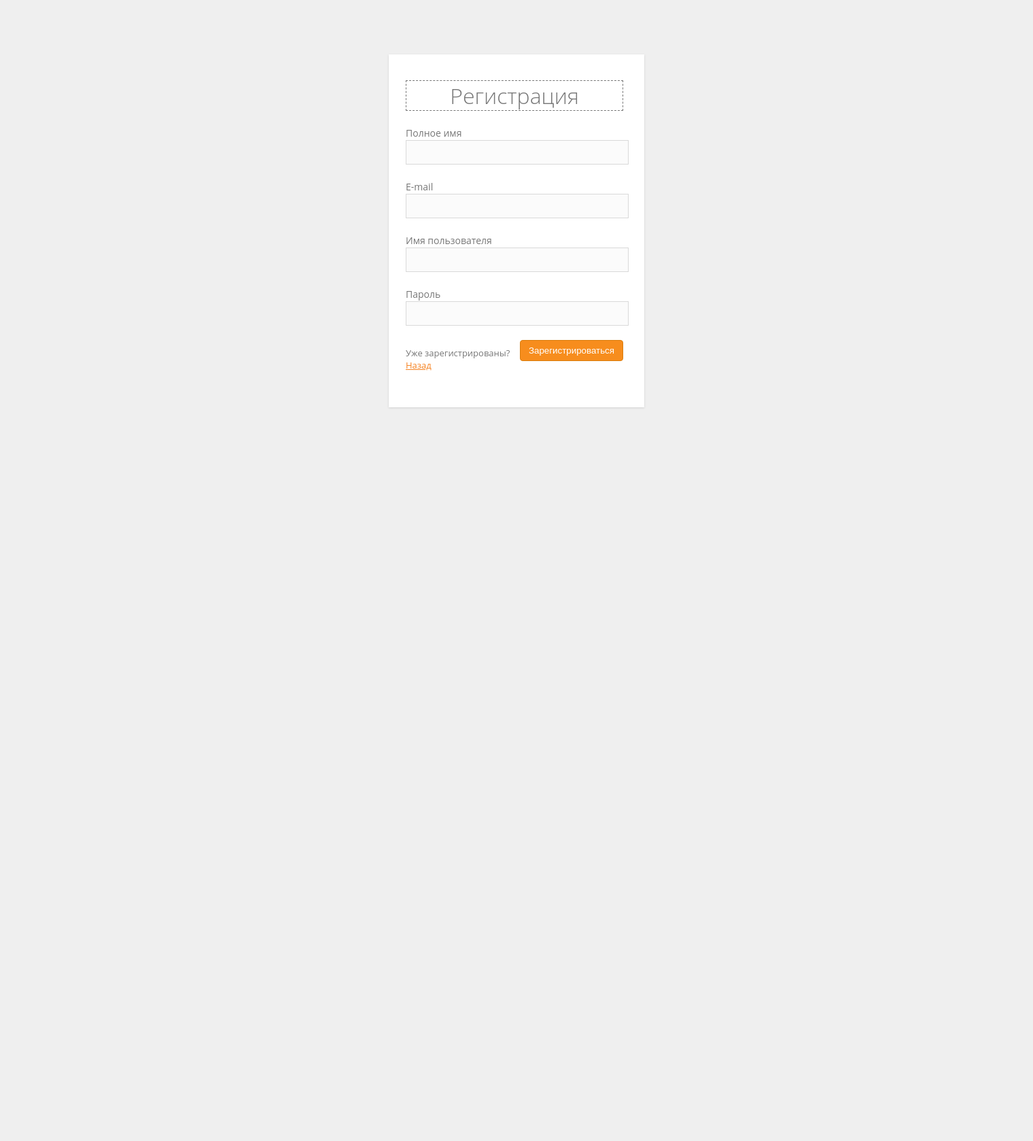
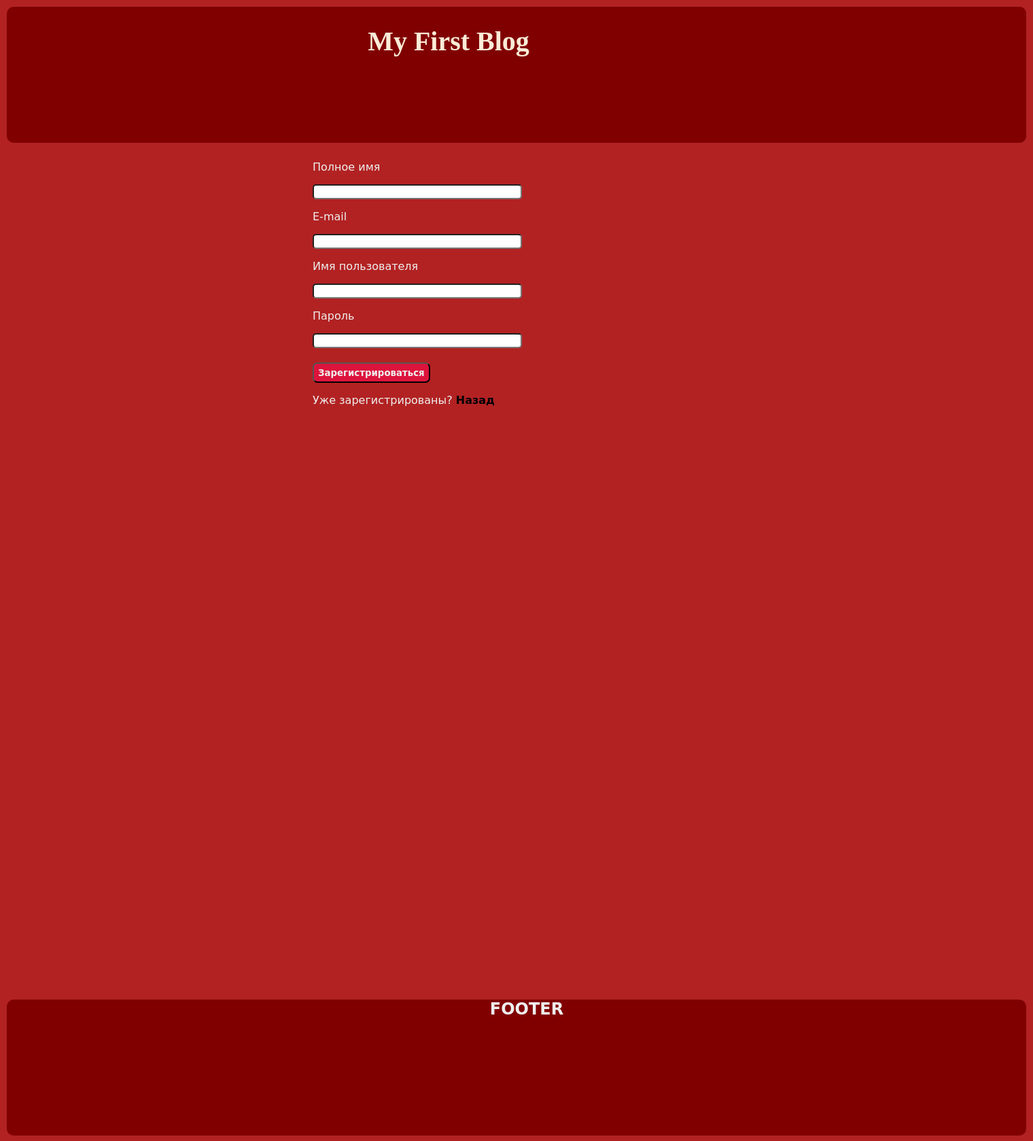
Before and after one commit to inostatic/test25, a PHP site: page /views/Register.php in a window 1520 px wide. Shown: the whole page at 68% size. Before the commit the page ends 600 px from the top, so only its background shows below. Run offline with PHP 8.4, Linux system fonts and the light colour scheme.

Commit message:
Регистрация работает.Надо сделать админку

```diff
--- a/config/routes.php
+++ b/config/routes.php
@@ -6,6 +6,7 @@ return array(
     "myarticles" => "redactor/articles",
     "myarticles/add" => "redactor/add",
     "myarticles/delete/([0-9]+)" => "redactor/delete/$1",
+    "change/([0-9]+)" => "redactor/change/$1",
     "login" => "auth/login",
     "register" => "auth/registration"
 );
--- a/controllers/AuthController.php
+++ b/controllers/AuthController.php
@@ -5,6 +5,7 @@ class AuthController {
     public function methodRegistration() {
         include_once ROOT . '/models/Registration.php';
         Registration::regist();
+        include_once ROOT . '/views/Register.php';
     }
 
     public function methodLogin() {
--- a/controllers/RedactorController.php
+++ b/controllers/RedactorController.php
@@ -18,4 +18,9 @@ class RedactorController {
         include_once ROOT . '/models/Delete.php';
         Delete::deleteArticle($id);
     }
+    public function methodChange($id) {
+        include_once ROOT . '/models/Change.php';
+        $article = Change::changeArticle($id);
+        include_once ROOT . '/views/ChangeArticle.php';
+    }
 }
--- a/models/Registration.php
+++ b/models/Registration.php
@@ -26,10 +26,8 @@ Class Registration {
                 $message = 'Заполните все поля!';
             }
         }
-        if (!empty($message)) {
-            echo "<p class=\"error\">" . "MESSAGE: " . $message . "</p>";
-        }
-        include_once ROOT . '/views/Register.php';
+
+
     }
 
 }
--- a/template/styleIndex.css
+++ b/template/styleIndex.css
@@ -208,7 +208,7 @@ tr:nth-child(even) {
 }
 .titleForm {
     background: url(images/line.png);
-    width: 690px;
+    width: 670px;
     height: 26px;
     border-radius: 10px;
     font: normal 14px verdana;
@@ -217,12 +217,12 @@ tr:nth-child(even) {
 }
 .textarea {
     background: url(images/line.png) repeat-y;
-    width: 690px;
+    width: 670px;
     height: 550px;
     border-radius: 10px;
     border: solid 1px #ddd;
-    /*font-family: verdana;*/
-    /*font-size: 14pt;*/
+    font-family: verdana;
+    font-size: 14pt;
     resize: none;
     font: normal 14px verdana;
     line-height: 25px;
@@ -242,10 +242,40 @@ tr:nth-child(even) {
     font-family: COMIC SANS MS;
 }
 
+/*ChangeArticle.php*/
+.bRed {
+    margin-left: 15px;
+    color: #efefef;
+}
 
+/*Register.php*/
+#regist {
+    width: 950px;
+    float: left;
 
+}
 
+.input {
+    font: normal 14px COMIC SANS MS;
+    margin-left: 200px;
+    border-radius: 5px;
+    width: 300px;
 
+}
+.fName {
+    margin-left: 170px;
+    font: normal 16px COMIC SANS MS;
+    color: #efefef;
+}
+#bReg {
+    height: 30px;
+    margin-top: 5px;
+    border-radius: 7px;
+    background: Crimson;
+    color: #efefef;
+    font-weight: bold;
+    font-family: COMIC SANS MS;
+}
 
 
 
@@ -259,7 +289,7 @@ tr:nth-child(even) {
 /*ЛЕВАЯ ОБЛАСТЬ*/
 #leftside {
     /*background-color: white;*/
-    /*background-color: FireBrick;*/
+    background-color: FireBrick;
     height: 1250px;
     width: 250px;
     float: left;
@@ -268,7 +298,7 @@ tr:nth-child(even) {
 /*ПРАВАЯ ОБЛАСТЬ*/
 #rightside {
     /*background-color: white;*/
-    /*background-color: FireBrick;*/
+    background-color: FireBrick;
     height: 1250px;
     width: 250px;
     float: right;
--- a/template/styleRegistration.css
+++ /dev/null
@@ -1,135 +0,0 @@
-/*= ОБЩИЕ СТИЛИ
-        --------------------------------------------------------*/
-body {
-    background: #efefef;
-    font-family: 'Open Sans', sans-serif;
-    color: #777;
-}
-
-a {
-    color: #f58220;
-    font-weight: 400;
-}
-
-span {
-    font-weight: 300;
-    color: #f58220;
-}
-
-.mlogin {
-    margin: 170px auto 0;
-}
-
-.mregister {
-    margin: 80px auto 0;
-}
-
-.error {
-    margin: 40px auto 0;
-    border: 1px solid #777;
-    padding: 3px;
-    color: #fff;
-    text-align: center;
-    width: 650px;
-    background: #f58220;
-}
-
-.regtext {
-    font-size: 13px;
-    margin-top: 26px;
-    color: #777;
-}
-
-/*= КОНТЕЙНЕРЫ
---------------------------------------------------------*/
-.container {
-    padding: 25px 16px 25px 10px;
-    font-weight: 400;
-    overflow: hidden;
-    width: 350px;
-    height: auto;
-    background: #fff;
-    -webkit-box-shadow: 0 1px 3px rgba(0,0,0,.13);
-    -moz-box-shadow: 0 1px 3px rgba(0,0,0,.13);
-    box-shadow: 0 1px 3px rgba(0,0,0,.13);
-}
-
-#welcome {
-    width: 500px;
-    padding: 30px;
-    background: #fff;
-    margin: 160px auto 0;
-    -webkit-box-shadow: 0 1px 3px rgba(0,0,0,.13);
-    -moz-box-shadow: 0 1px 3px rgba(0,0,0,.13);
-    box-shadow: 0 1px 3px rgba(0,0,0,.13);
-}
-
-.container h1 {
-    color: #777;
-    text-align: center;
-    font-weight: 300;
-    border: 1px dashed #777;
-    margin-top: 13px;
-}
-
-.container label {
-    color: #777;
-    font-size: 14px;
-}
-
-#login {
-    width: 320px;
-    margin: auto;
-    padding-bottom: 15px;
-}
-
-.container form .input,.container input[type=text],.container input[type=password],.container input[type=e] {
-    background: #fbfbfb;
-    font-size: 24px;
-    line-height: 1;
-    width: 100%;
-    padding: 3px;
-    margin: 0 6px 5px 0;
-    outline: none;
-    border: 1px solid #d9d9d9;
-}
-
-.container form .input:focus {
-    border: 1px solid #f58220;
-    -webkit-box-shadow: 0 0 3px 0 rgba(245,130,32,0.75);
-    -moz-box-shadow: 0 0 3px 0 rgba(245,130,32,0.75);
-    box-shadow: 0 0 3px 0 rgba(245,130,32,0.75);
-}
-
-/*= КНОПКИ
---------------------------------------------------------*/
-
-.button{
-    border: solid 1px #da7c0c;
-    background: #f78d1d;
-    background: -webkit-gradient(linear, left top, leftbottom, from(#faa51a), to(#f47a20));
-    background: -moz-linear-gradient(top,  #faa51a, #f47a20);
-    filter:  progid:DXImageTransform.Microsoft.gradient(startColorstr='#faa51a', endColorstr='#f47a20');
-    color: #fff;
-    padding: 7px 12px;
-    -webkit-border-radius:4px;
-    moz-border-radius:4px;
-    border-radius:4px;
-    float: right;
-    cursor: pointer;
-}
-
-.button:hover{
-    background: #f47c20;
-    background: -webkit-gradient(linear, left top, leftbottom, from(#f88e11), to(#f06015));
-    background: -moz-linear-gradient(top,  #f88e11, #f06015);
-    filter:  progid:DXImageTransform.Microsoft.gradient(startColorstr='#f88e11', endColorstr='#f06015');
-}
-/*= ПОДВАЛ
---------------------------------------------------------*/
-footer {
-    color: #777;
-    font-size: 12px;
-    text-align: center;
-    margin-top: 20px;
-}
--- a/views/ArticlesTable.php
+++ b/views/ArticlesTable.php
@@ -39,7 +39,7 @@
                     <?php if(!empty($articleList)) { foreach($articleList as $title) { ?>
                     <tr>
                         <td><?php echo $title['title']; ?></td>
-                        <td>Изменить</td>
+                        <td><a href="http://test25/change/<?php echo $title['id'];?>">Изменить</td>
                         <td><a href="http://test25/myarticles/delete/<?php echo $title['id'];?>">Удалить</a></td>
                     </tr>
                     <?php }} ?>
--- a/views/Register.php
+++ b/views/Register.php
@@ -1,29 +1,43 @@
 <!DOCTYPE html>
 <html>
     <head>
-        <meta charset="utf-8">
-        <title>Регистрация</title>
-        <link href="../template/styleRegistration.css" media="screen" rel="stylesheet">
+        <meta charset="utf8">
+        <title>blog</title>
+        <link rel="stylesheet" href="../template/styleIndex.css?a=111">
     </head>
     <body>
-        <div class="container mregister">
-            <div id="login">
-                <h1>Регистрация</h1>
-                <form action="" id="registerform" method="post"name="registerform">
-                    <p><label for="user_login">Полное имя<br>
-                            <input class="input" id="full_name" name="full_name"size="32"  type="text" value=""></label></p>
-                    <p><label for="user_pass">E-mail<br>
-                            <input class="input" id="email" name="email" size="32"type="email" value=""></label></p>
-                    <p><label for="user_pass">Имя пользователя<br>
-                            <input class="input" id="username" name="username"size="20" type="text" value=""></label></p>
-                    <p><label for="user_pass">Пароль<br>
-                            <input class="input" id="password" name="password"size="32"   type="password" value=""></label></p>
-                    <p class="submit"><input class="button" id="register" name= "register" type="submit" value="Зарегистрироваться"></p>
-                    <p class="regtext">Уже зарегистрированы? <a href= "http://test25">Назад</a></p>
+        <div id ="container">
+            <div id ="header">
+                <div id="title">
+                    <h1>My First Blog</h1>
+                </div>
+                <div id="form">
+                </div>
+            </div>
+            <div id ="leftside">
+                <p class="p"></p>
+            </div>
+            <div id ="rightside">
+                <p class="p"></p>
+            </div>
+            <div id="regist">
+                <form action="" method="POST">
+                    <p class="fName" ><label>Полное имя</label></p>
+                    <input class="input" name="full_name" type="text">
+                    <p class="fName"><label>E-mail</label></p>
+                    <input class="input" name="email" type="email">
+                    <p class="fName"><label>Имя пользователя</label></p>
+                    <input class="input" name="username"type="text">
+                    <p class="fName"><label>Пароль</label></p>
+                    <input class="input"name="password"type="password">
+                    <p class="fName"><input name= "register" id="bReg" type="submit" value="Зарегистрироваться"></p>
+                    <p class="fName">Уже зарегистрированы? <a href= "http://test25">Назад</a></p>
                 </form>
+                <?php if (!empty($message)) { echo "<p class='fName'>" . "Сообщение: " . $message . "</p>";} ?>
+            </div>
+            <div id ="footer">
+                <p class="p">FOOTER<p>
             </div>
         </div>
-        <footer>
-        </footer>
     </body>
 </html>
```
Also changed, not shown: models/Add.php (+1 -18 lines), models/Change.php (added, +38 -0 lines), views/ChangeArticle.php (added, +48 -0 lines).
